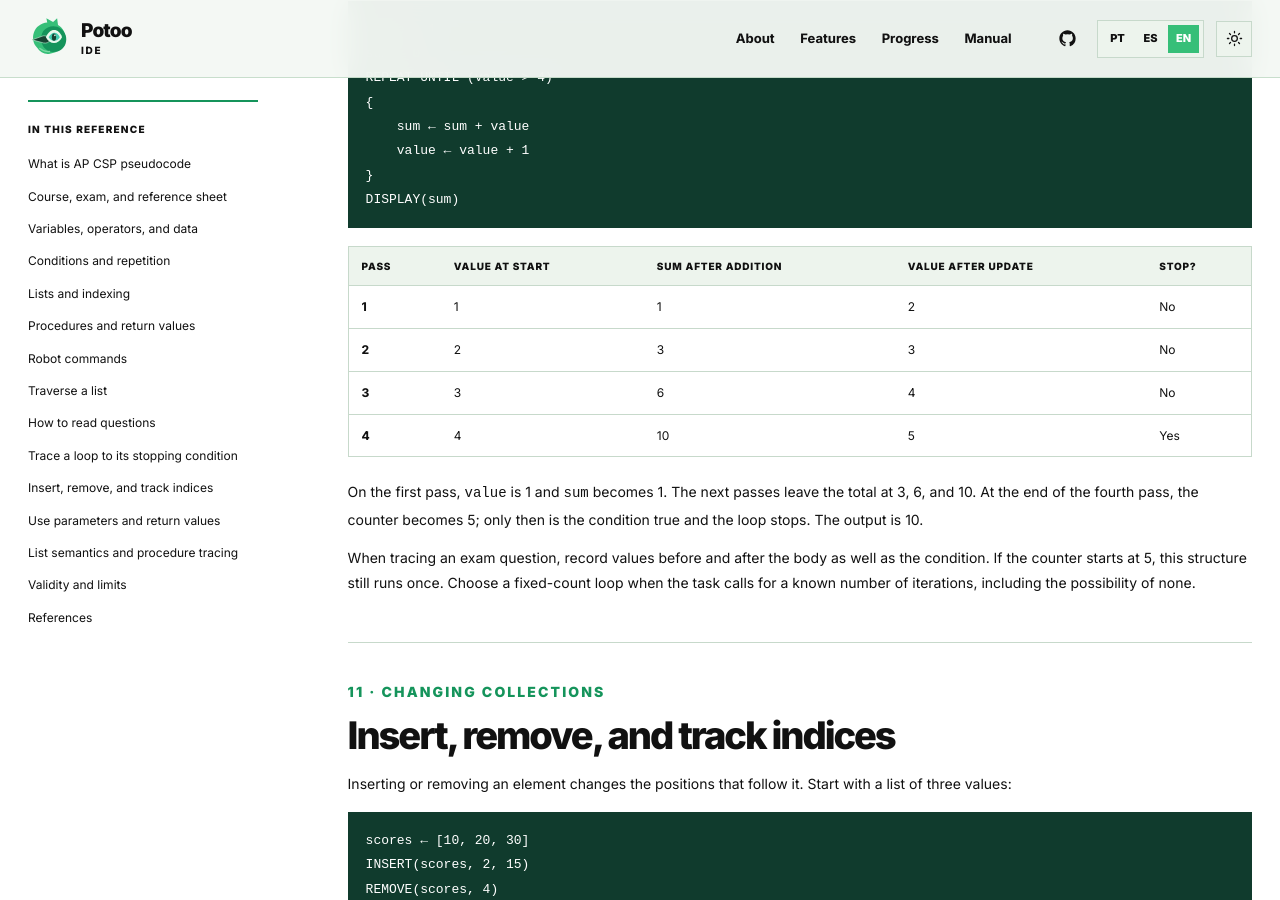
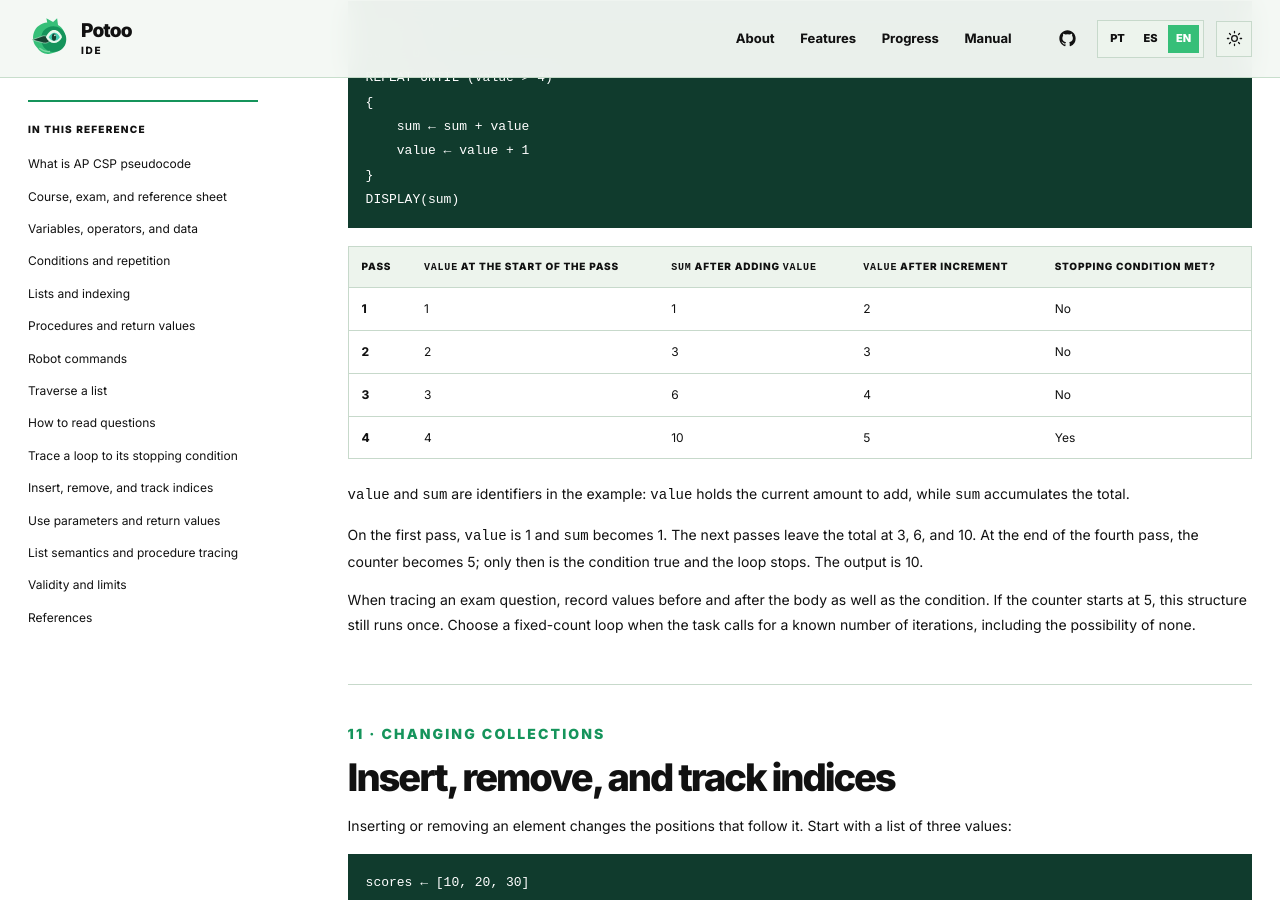
Before and after one commit to diegopn/potoo-site, a Jekyll site: the page built from en/manual/ap-csp-pseudocode/index.html, in a window 1280 px wide and 900 px high, scrolled down 5214 px. Built offline with Jekyll 4.4.1, drawn with Linux system fonts in a browser that asks for light colours.

Commit message:
docs: clarify AP CSP trace table labels

```diff
--- a/en/manual/ap-csp-pseudocode/index.html
+++ b/en/manual/ap-csp-pseudocode/index.html
@@ -117,7 +117,7 @@ REPEAT UNTIL (value &gt; 4)
     sum ← sum + value
     value ← value + 1
 }
-DISPLAY(sum)</code></pre><div class="manual-table-wrap" role="region" aria-label="AP CSP loop trace" tabindex="0"><table class="manual-table"><thead><tr><th scope="col">Pass</th><th scope="col">value at start</th><th scope="col">sum after addition</th><th scope="col">value after update</th><th scope="col">Stop?</th></tr></thead><tbody><tr><td>1</td><td>1</td><td>1</td><td>2</td><td>No</td></tr><tr><td>2</td><td>2</td><td>3</td><td>3</td><td>No</td></tr><tr><td>3</td><td>3</td><td>6</td><td>4</td><td>No</td></tr><tr><td>4</td><td>4</td><td>10</td><td>5</td><td>Yes</td></tr></tbody></table></div><p>On the first pass, <code>value</code> is 1 and <code>sum</code> becomes 1. The next passes leave the total at 3, 6, and 10. At the end of the fourth pass, the counter becomes 5; only then is the condition true and the loop stops. The output is 10.</p><p>When tracing an exam question, record values before and after the body as well as the condition. If the counter starts at 5, this structure still runs once. Choose a fixed-count loop when the task calls for a known number of iterations, including the possibility of none.</p>
+DISPLAY(sum)</code></pre><div class="manual-table-wrap" role="region" aria-label="AP CSP loop trace" tabindex="0"><table class="manual-table"><thead><tr><th scope="col">Pass</th><th scope="col"><code>value</code> at the start of the pass</th><th scope="col"><code>sum</code> after adding <code>value</code></th><th scope="col"><code>value</code> after increment</th><th scope="col">Stopping condition met?</th></tr></thead><tbody><tr><td>1</td><td>1</td><td>1</td><td>2</td><td>No</td></tr><tr><td>2</td><td>2</td><td>3</td><td>3</td><td>No</td></tr><tr><td>3</td><td>3</td><td>6</td><td>4</td><td>No</td></tr><tr><td>4</td><td>4</td><td>10</td><td>5</td><td>Yes</td></tr></tbody></table></div><p><code>value</code> and <code>sum</code> are identifiers in the example: <code>value</code> holds the current amount to add, while <code>sum</code> accumulates the total.</p><p>On the first pass, <code>value</code> is 1 and <code>sum</code> becomes 1. The next passes leave the total at 3, 6, and 10. At the end of the fourth pass, the counter becomes 5; only then is the condition true and the loop stops. The output is 10.</p><p>When tracing an exam question, record values before and after the body as well as the condition. If the counter starts at 5, this structure still runs once. Choose a fixed-count loop when the task calls for a known number of iterations, including the possibility of none.</p>
       </section>
       <section id="mutacao-listas">
         <p class="kicker">11 · changing collections</p>
--- a/es/manual/ap-csp-pseudocode/index.html
+++ b/es/manual/ap-csp-pseudocode/index.html
@@ -117,7 +117,7 @@ REPEAT UNTIL (value &gt; 4)
     sum ← sum + value
     value ← value + 1
 }
-DISPLAY(sum)</code></pre><div class="manual-table-wrap" role="region" aria-label="Seguimiento del bucle AP CSP" tabindex="0"><table class="manual-table"><thead><tr><th scope="col">Pasada</th><th scope="col">value al inicio</th><th scope="col">sum tras sumar</th><th scope="col">value tras actualizar</th><th scope="col">¿Termina?</th></tr></thead><tbody><tr><td>1</td><td>1</td><td>1</td><td>2</td><td>No</td></tr><tr><td>2</td><td>2</td><td>3</td><td>3</td><td>No</td></tr><tr><td>3</td><td>3</td><td>6</td><td>4</td><td>No</td></tr><tr><td>4</td><td>4</td><td>10</td><td>5</td><td>Sí</td></tr></tbody></table></div><p>En la primera pasada, <code>value</code> vale 1 y <code>sum</code> pasa a 1. Las siguientes dejan el total en 3, 6 y 10. Al final de la cuarta, el contador recibe 5; solo entonces la condición es verdadera y termina el bucle. La salida es 10.</p><p>Al seguir una pregunta, registra los valores antes y después del cuerpo y también la condición. Si el contador empieza en 5, esta estructura aun así se ejecuta una vez. Utiliza un bucle de cantidad fija cuando la tarea pida un número conocido de iteraciones, incluso si puede ser cero.</p>
+DISPLAY(sum)</code></pre><div class="manual-table-wrap" role="region" aria-label="Seguimiento del bucle AP CSP" tabindex="0"><table class="manual-table"><thead><tr><th scope="col">Pasada</th><th scope="col"><code>value</code> al inicio de la pasada</th><th scope="col"><code>sum</code> tras sumar <code>value</code></th><th scope="col"><code>value</code> tras el incremento</th><th scope="col">¿Se cumple la condición de salida?</th></tr></thead><tbody><tr><td>1</td><td>1</td><td>1</td><td>2</td><td>No</td></tr><tr><td>2</td><td>2</td><td>3</td><td>3</td><td>No</td></tr><tr><td>3</td><td>3</td><td>6</td><td>4</td><td>No</td></tr><tr><td>4</td><td>4</td><td>10</td><td>5</td><td>Sí</td></tr></tbody></table></div><p><code>value</code> y <code>sum</code> son identificadores del ejemplo: <code>value</code> guarda el valor actual que se suma y <code>sum</code> acumula el total.</p><p>En la primera pasada, <code>value</code> vale 1 y <code>sum</code> pasa a 1. Las siguientes dejan el total en 3, 6 y 10. Al final de la cuarta, el contador recibe 5; solo entonces la condición es verdadera y termina el bucle. La salida es 10.</p><p>Al seguir una pregunta, registra los valores antes y después del cuerpo y también la condición. Si el contador empieza en 5, esta estructura aun así se ejecuta una vez. Utiliza un bucle de cantidad fija cuando la tarea pida un número conocido de iteraciones, incluso si puede ser cero.</p>
       </section>
       <section id="mutacao-listas">
         <p class="kicker">11 · colecciones cambiantes</p>
--- a/manual/ap-csp-pseudocode/index.html
+++ b/manual/ap-csp-pseudocode/index.html
@@ -117,7 +117,7 @@ REPEAT UNTIL (value &gt; 4)
     sum ← sum + value
     value ← value + 1
 }
-DISPLAY(sum)</code></pre><div class="manual-table-wrap" role="region" aria-label="Rastreamento do laço AP CSP" tabindex="0"><table class="manual-table"><thead><tr><th scope="col">Passagem</th><th scope="col">value no início</th><th scope="col">sum após somar</th><th scope="col">value após incremento</th><th scope="col">Para?</th></tr></thead><tbody><tr><td>1</td><td>1</td><td>1</td><td>2</td><td>Não</td></tr><tr><td>2</td><td>2</td><td>3</td><td>3</td><td>Não</td></tr><tr><td>3</td><td>3</td><td>6</td><td>4</td><td>Não</td></tr><tr><td>4</td><td>4</td><td>10</td><td>5</td><td>Sim</td></tr></tbody></table></div><p>Na primeira passagem, <code>value</code> vale 1 e <code>sum</code> passa a 1. As passagens seguintes deixam o total em 3, 6 e 10. No fim da quarta, o contador recebe 5; só então a condição se torna verdadeira e o laço termina. A saída é 10.</p><p>Ao traçar uma questão, registre os valores antes e depois do corpo, além da condição. Se o contador começar em 5, esse formato ainda executa uma passagem. Escolha um laço de quantidade fixa quando a tarefa pedir zero ou mais iterações determinadas por uma contagem.</p>
+DISPLAY(sum)</code></pre><div class="manual-table-wrap" role="region" aria-label="Rastreamento do laço AP CSP" tabindex="0"><table class="manual-table"><thead><tr><th scope="col">Passagem</th><th scope="col"><code>value</code> no início da passagem</th><th scope="col"><code>sum</code> após somar <code>value</code></th><th scope="col"><code>value</code> após o incremento</th><th scope="col">Condição de parada satisfeita?</th></tr></thead><tbody><tr><td>1</td><td>1</td><td>1</td><td>2</td><td>Não</td></tr><tr><td>2</td><td>2</td><td>3</td><td>3</td><td>Não</td></tr><tr><td>3</td><td>3</td><td>6</td><td>4</td><td>Não</td></tr><tr><td>4</td><td>4</td><td>10</td><td>5</td><td>Sim</td></tr></tbody></table></div><p>Os nomes <code>value</code> e <code>sum</code> são identificadores do exemplo: <code>value</code> guarda o valor atual a somar e <code>sum</code> acumula o total.</p><p>Na primeira passagem, <code>value</code> vale 1 e <code>sum</code> passa a 1. As passagens seguintes deixam o total em 3, 6 e 10. No fim da quarta, o contador recebe 5; só então a condição se torna verdadeira e o laço termina. A saída é 10.</p><p>Ao traçar uma questão, registre os valores antes e depois do corpo, além da condição. Se o contador começar em 5, esse formato ainda executa uma passagem. Escolha um laço de quantidade fixa quando a tarefa pedir zero ou mais iterações determinadas por uma contagem.</p>
       </section>
       <section id="mutacao-listas">
         <p class="kicker">11 · coleções em movimento</p>
```
